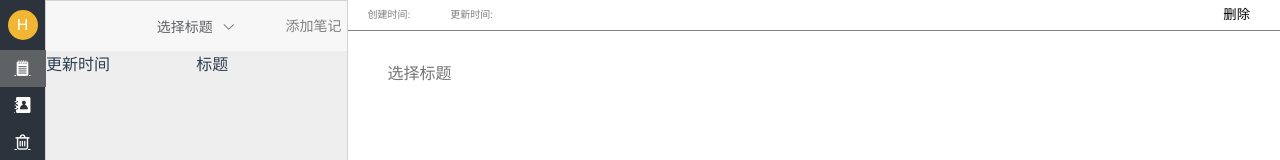
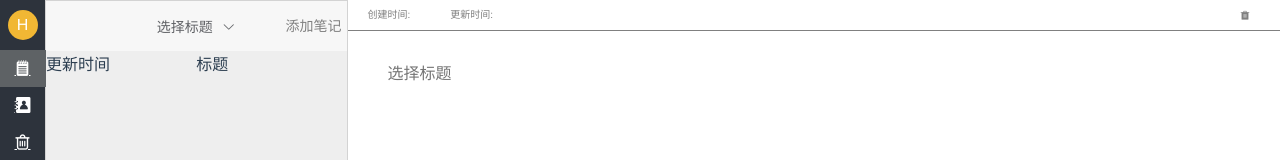
Before and after one commit to chenguocan/Note, a Vue app: page /home/notesDetail in a window 1280 px wide. Shown: the top 160 px of the page. Built offline with nearby package versions, Linux system fonts and the light colour scheme.

Commit message:
优化侧边栏

```diff
--- a/src/assets/styles/style.scss
+++ b/src/assets/styles/style.scss
@@ -1,6 +1,6 @@
 .el-dropdown-menu{
-  height: 500px;
-  overflow-y:scroll;
+  max-height: 500px;
+  overflow-y:auto;
   overflow-x:hidden ;
   margin-left: 100px;
 }
--- a/src/components/Note.vue
+++ b/src/components/Note.vue
@@ -4,7 +4,7 @@
       <div class="date">
         <span>创建时间:{{message===''?'':message.createdAt}}</span>
         <span>更新时间:{{message===''?'':message.updatedAt}}</span>
-        <button class="delete clearfix" @click="deleteNote">删除</button>
+        <i class="el-icon-delete-solid delete"  @click="deleteNote"></i>
       </div>
     </div>
     <div class="main">
@@ -35,7 +35,7 @@ export default {
         const {data: res} = await this.$http.get('/notebooks');
         this.noteList = res.data;
         this.$store.commit('getNoteList', this.noteList);
-      }else{
+      }else {
         return window.alert("删除失败,回收站内还有该笔记本");
       }
     }
@@ -43,13 +43,12 @@ export default {
   mounted() {
     Bus.$on('currentNote',function(val){
       this.message=val[0];
-      console.log(this.message);
       Bus.$forceUpdate();
     }.bind(this));
   },
   beforeDestroy() {
     Bus.$off('currentNote');
-  }
+  },
 }
 </script>
 
@@ -76,10 +75,13 @@ export default {
       position: relative;
       flex-wrap: nowrap;
       .delete{
+
         right: 30px;
         position: absolute;
         line-height: inherit;
+        cursor:pointer;
       }
+
     }
   }
   .main {
--- a/src/components/NoteBar.vue
+++ b/src/components/NoteBar.vue
@@ -9,7 +9,7 @@
         </div>
         <ul>
           <li v-for="item in dateList" :key="item.id" @click="currentId(item.id)">
-            <div class="dataMessage">{{ item.updatedAt }}</div>
+            <div class="dataMessage">{{ item.updatedAt }} </div>
             <div class="dataMessage">{{ item.title }}</div>
           </li>
         </ul>
@@ -53,6 +53,11 @@ export default {
       this.getCurrentNote(this.currentList.id);
     }
   },
+  created(){
+    if(this.currentList.id) {
+      this.getCurrentNote(this.currentList.id);
+    }
+  }
 };
 </script>
 
--- a/src/views/MyNotes.vue
+++ b/src/views/MyNotes.vue
@@ -8,7 +8,8 @@
                 <i class="el-icon-arrow-down el-icon--right"></i>
               </span>
           <el-dropdown-menu slot="dropdown">
-            <el-dropdown-item v-for="item in noteList" :key="item.id" :command="item.id">{{ item.title }}
+            <el-dropdown-item v-for="item in noteList" :key="item.id" :command="item.id">
+              {{ item.title }}
             </el-dropdown-item>
           </el-dropdown-menu>
         </el-dropdown>
@@ -59,10 +60,15 @@ export default {
 
     }
   },
+  created(){
+      if(this.noteList.length!==0) {
+        this.current = this.noteList[0];
+      }
+
+  },
   methods: {
     currentTitle(id) {
       this.current = this.noteList.filter(item=>item.id===id)[0];
-      console.log(this.current);
     },
     changeDialogVisible(visible){
       this.addNoteVisible=visible;
@@ -70,10 +76,7 @@ export default {
     submitNote(){
       this.addNoteVisible=false;
       this.createdNewNote();
-      /*this.$nextTick(function (){
-        this.getNoteList();
-      });*/
-/*      this.getNoteList();*/
+
     },
     async createdNewNote(){
       const res=await this.$http.post('/notebooks',{title:this.addNote.title});
@@ -81,14 +84,8 @@ export default {
         return window.alert("添加笔记失败");
       }
       const {data: res2} = await this.$http.get('/notebooks');
-      console.log(res2.data);
       this.noteList=res2.data;
     },
-/*    async getNoteList() {
-        const {data: res} = await this.$http.get('/notebooks');
-        this.noteList = res.data;
-        this.$store.commit('getNoteList', this.noteList);
-    },*/
   }
 };
 </script>
--- a/src/views/NoteList.vue
+++ b/src/views/NoteList.vue
@@ -33,7 +33,6 @@ export default {
         const {data: res} = await this.$http.get('/notebooks');
         this.noteList = res.data;
         this.$store.commit('getNoteList', this.noteList);
-        console.log(res.data);
       }
     },
     async getTrashList() {
```
